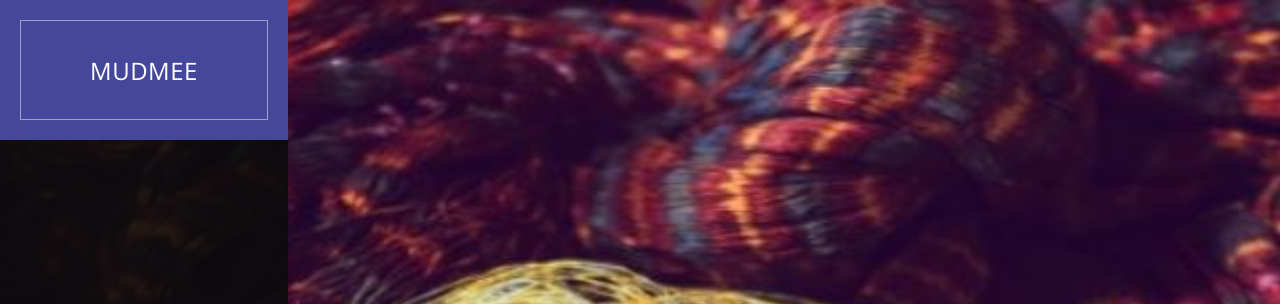
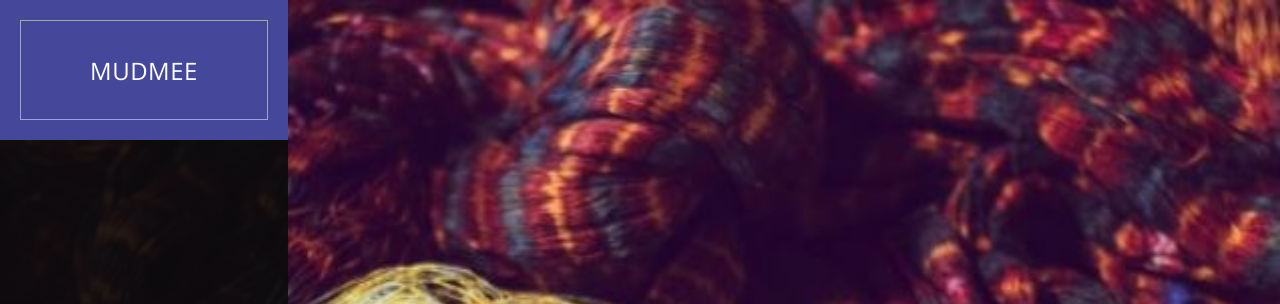
Before and after one commit to mudmeethailand/prototype, a plain HTML site: page index.html in a window 1280 px wide. Shown: the top 304 px of the page. Drawn offline with nearby package versions, Linux system fonts and the light colour scheme.

Commit message:
Update index.html

```diff
--- a/index.html
+++ b/index.html
@@ -111,7 +111,7 @@
                 <!-- Item -->
                 <div>
                     <div class="img-fill">
-                    <div class="image"> <img src="img/m1.JPG" width="1700px" height="800px" alt=""></div>
+                    <div class="image"> <img src="img/m1.JPG" width="100%" height="20%" alt=""></div>
                     <div class="info">
                         <div>
                           <h1>MUDMEE</h1>
```
